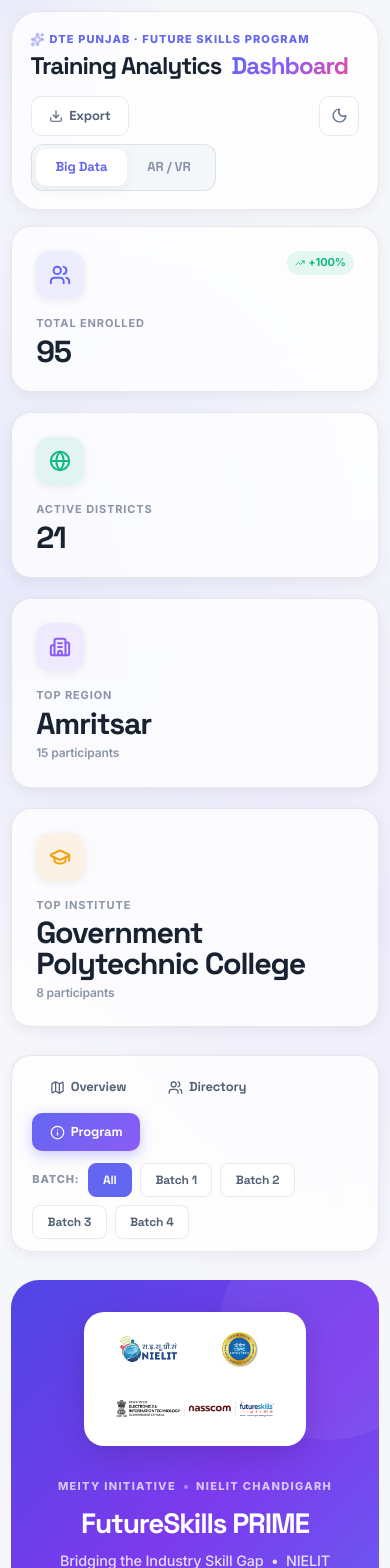
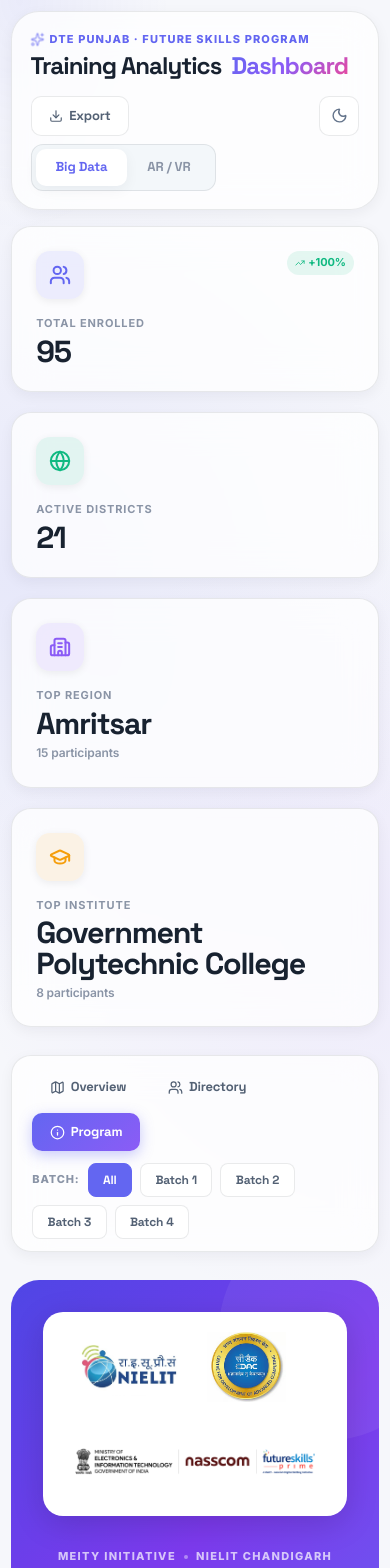
Before and after one commit to ravikantmahi/FSP-Dashboard, a React (Vite) app: page / in a window 390 px wide. Shown: the top 1568 px of the page. Built offline with nearby package versions, Linux system fonts and the light colour scheme.

Commit message:
small update

```diff
--- a/src/App.css
+++ b/src/App.css
@@ -129,6 +129,11 @@
 }
 .custom-map-marker { background: transparent !important; border: 0 !important; }
 
+.brand-logo {
+  height: clamp(40px, 6vw, 65px);
+  object-fit: contain;
+}
+
 @keyframes fadeUp {
   from { opacity: 0; transform: translateY(16px); }
   to { opacity: 1; transform: translateY(0); }
@@ -182,6 +187,9 @@
     grid-column: 1 / -1;
     justify-self: center;
   }
+  .brand-logo {
+    height: 70px !important;
+  }
 }
 @media (prefers-reduced-motion: reduce) {
   *, *::before, *::after {
--- a/src/App.jsx
+++ b/src/App.jsx
@@ -891,9 +891,9 @@
                   borderRadius: 'var(--radius-lg)', boxShadow: '0 8px 32px rgba(0,0,0,0.15)',
                   width: 'fit-content', maxWidth: '100%'
                 }}>
-                  <img src={nielitLogo} alt="NIELIT Logo" style={{ height: 'clamp(35px, 5vw, 55px)', objectFit: 'contain' }} />
-                  <img src={cdacLogo} alt="C-DAC Logo" style={{ height: 'clamp(35px, 5vw, 55px)', objectFit: 'contain' }} />
-                  <img src={fspLogo} alt="FutureSkills PRIME Logo" className="fsp-logo" style={{ height: 'clamp(35px, 5vw, 55px)', objectFit: 'contain' }} />
+                  <img src={nielitLogo} alt="NIELIT Logo" className="brand-logo" />
+                  <img src={cdacLogo} alt="C-DAC Logo" className="brand-logo" />
+                  <img src={fspLogo} alt="FutureSkills PRIME Logo" className="brand-logo fsp-logo" />
                 </div>
 
                 {/* Text Section */}
```
